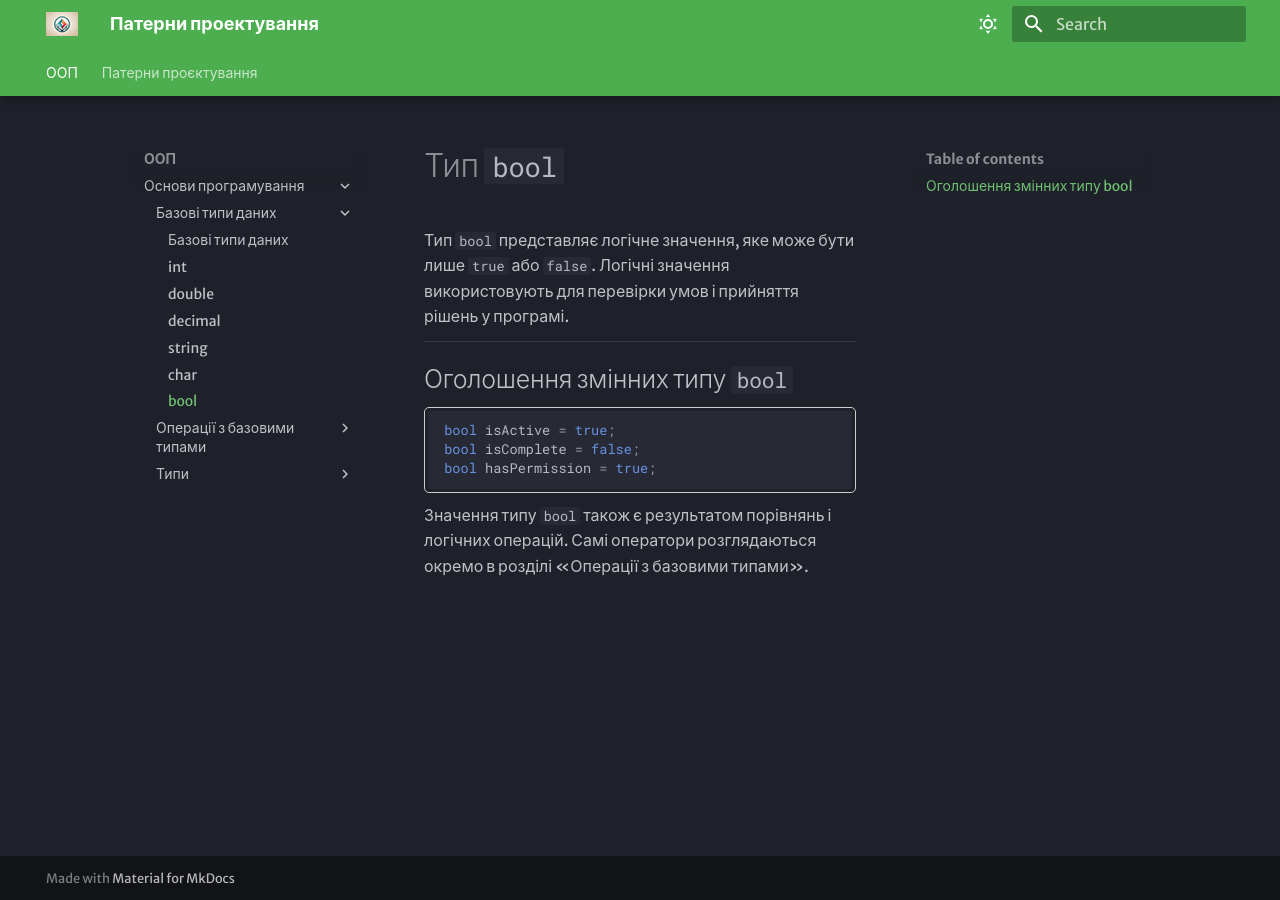
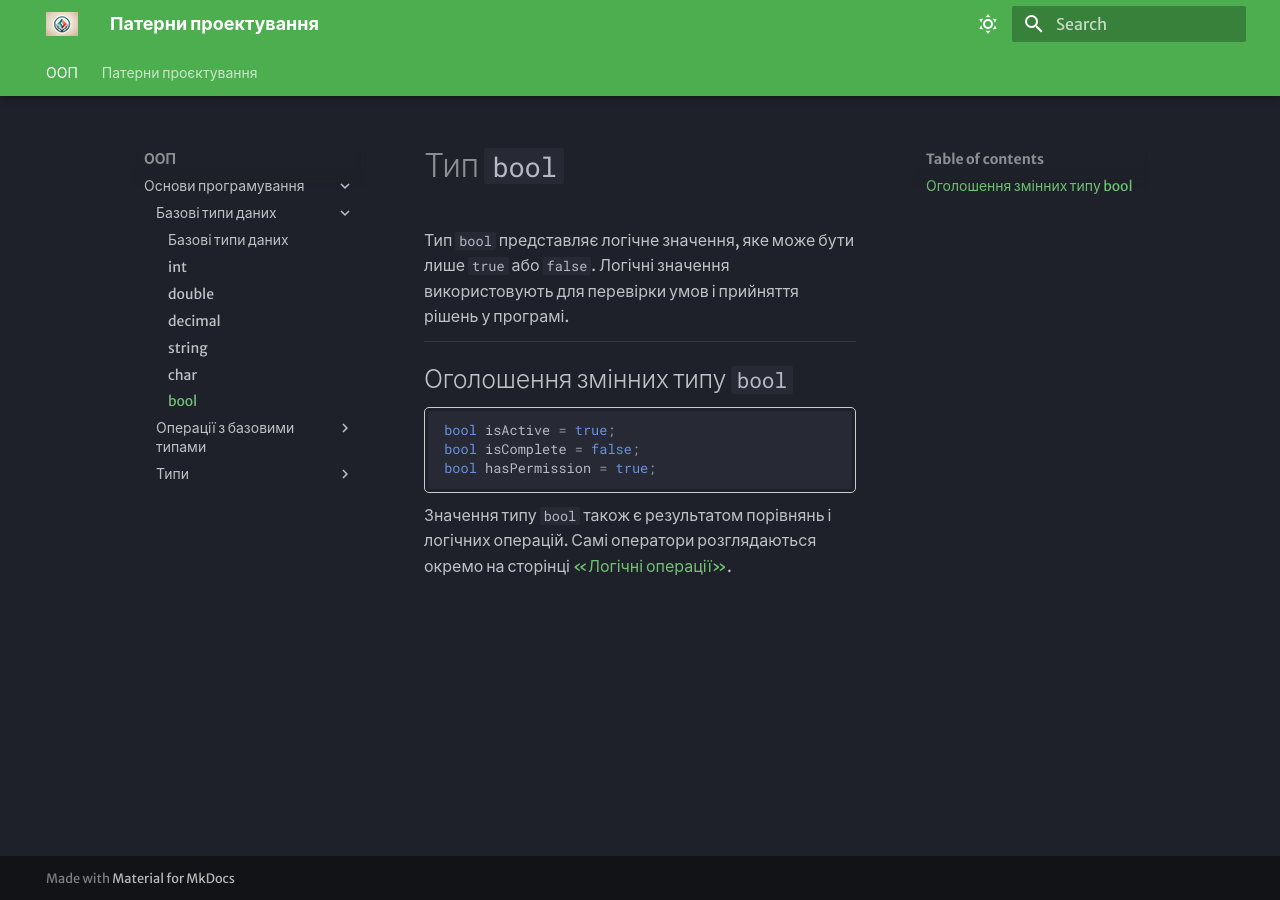
Before and after one commit to vakimov1986/C-lectures, an MkDocs documentation site: the page built from docs/oop/core/BasicTypes/bool.md, in a window 1280 px wide. Built offline with MkDocs 1.6.1 and Material for MkDocs 9.7.7, drawn with Linux system fonts in a browser that asks for light colours.

Commit message:
Add logical operations link to bool lesson

````diff
--- a/docs/oop/core/BasicTypes/bool.md
+++ b/docs/oop/core/BasicTypes/bool.md
@@ -12,4 +12,4 @@ bool isComplete = false;
 bool hasPermission = true;
 ```
 
-Значення типу `bool` також є результатом порівнянь і логічних операцій. Самі оператори розглядаються окремо в розділі «Операції з базовими типами».
+Значення типу `bool` також є результатом порівнянь і логічних операцій. Самі оператори розглядаються окремо на сторінці [«Логічні операції»](../BasicTypeOperations/logical-operations.md).
````
